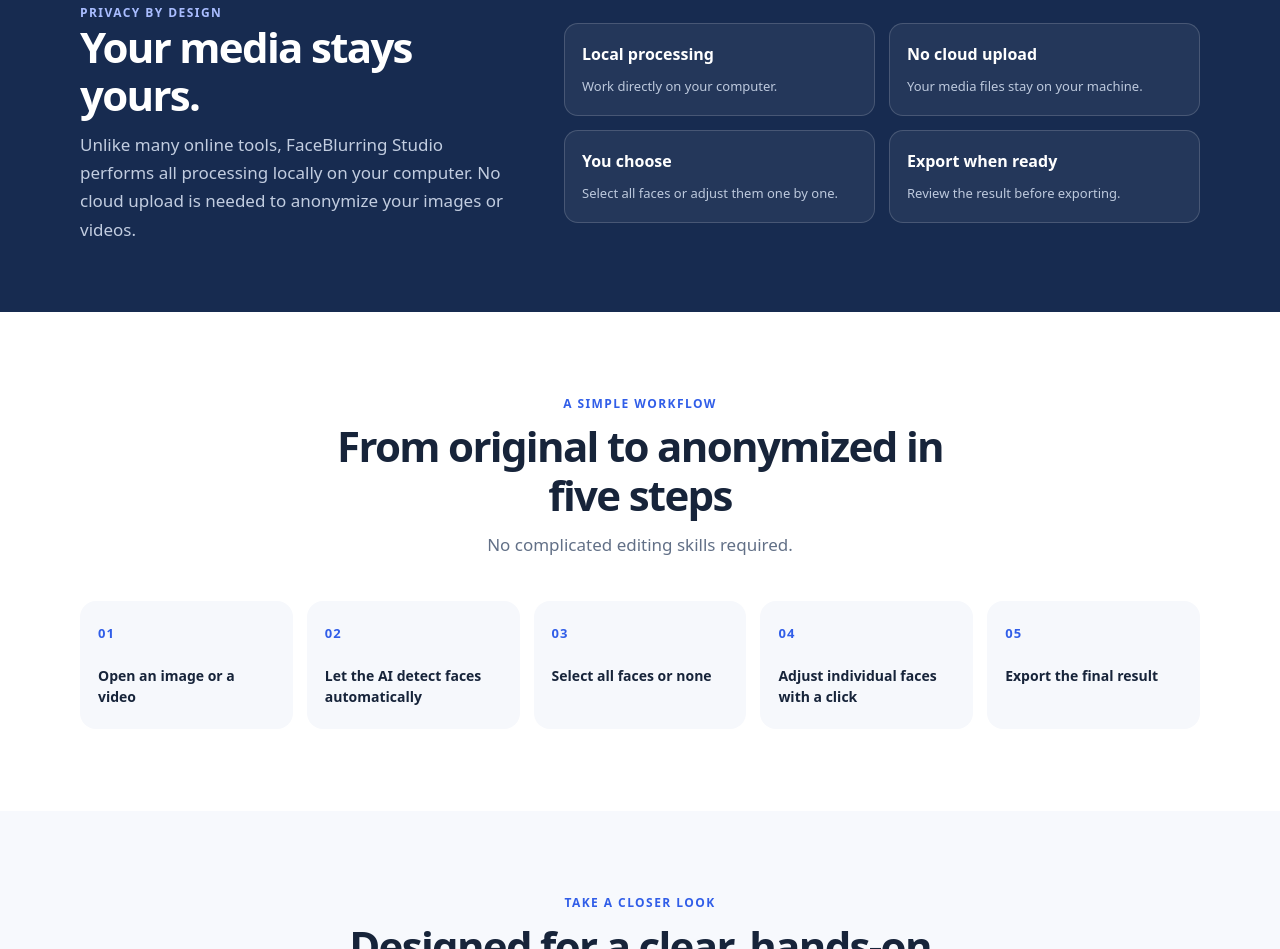
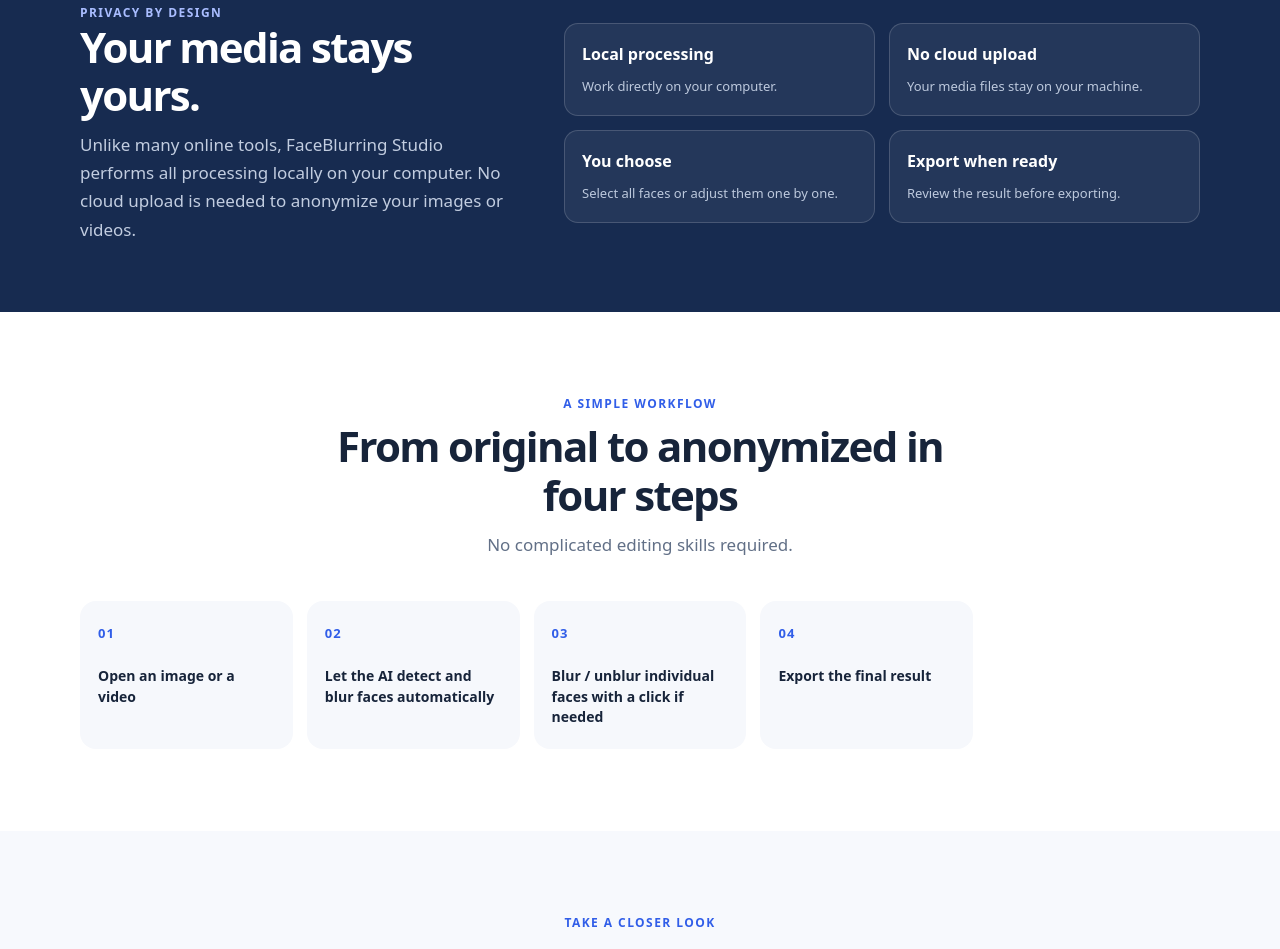
Before and after one commit to bertolin/FaceBlurringStudioRelease, a plain HTML site: page index.html in a window 1280 px wide. Shown: the part 1604-2553 px from the top of the page. Drawn offline with Linux system fonts and the light colour scheme.

Commit message:
Update index.html

```diff
--- a/index.html
+++ b/index.html
@@ -221,7 +221,7 @@
               <div>
                   <div class="eyebrow">Free · Windows · AI-powered</div>
                   <h1>Protect privacy.<br><span>Keep control.</span></h1>
-                  <p class="lead">FaceBlurring Studio automatically detects faces in photos and videos. Blur, pixelate or highlight them in just a few clicks — with all processing performed locally on your computer.</p>
+                  <p class="lead">FaceBlurring Studio automatically detects faces in photos and videos. Blur, pixelate or highlight them in just a few clicks - with all processing performed locally on your computer.</p>
                   <div class="hero-actions">
                       <a class="button" href="https://github.com/bertolin/FaceBlurringStudioRelease/releases/download/v2.1.0/FaceBlurring-Studio-Setup.exe">Download for Windows <span aria-hidden="true">↓</span></a>
                       <a class="button secondary" href="#features">Explore features</a>
@@ -281,14 +281,13 @@
           <div class="wrap">
               <div class="section-head">
                   <div class="kicker">A simple workflow</div>
-                  <h2>From original to anonymized in five steps</h2>
+                  <h2>From original to anonymized in four steps</h2>
                   <p>No complicated editing skills required.</p>
               </div>
               <div class="steps">
                   <div class="step"><p>Open an image or a video</p></div>
-                  <div class="step"><p>Let the AI detect faces automatically</p></div>
-                  <div class="step"><p>Select all faces or none</p></div>
-                  <div class="step"><p>Adjust individual faces with a click</p></div>
+                  <div class="step"><p>Let the AI detect and blur faces automatically</p></div>
+                  <div class="step"><p>Blur / unblur individual faces with a click if needed</p></div>
                   <div class="step"><p>Export the final result</p></div>
               </div>
           </div>
```
